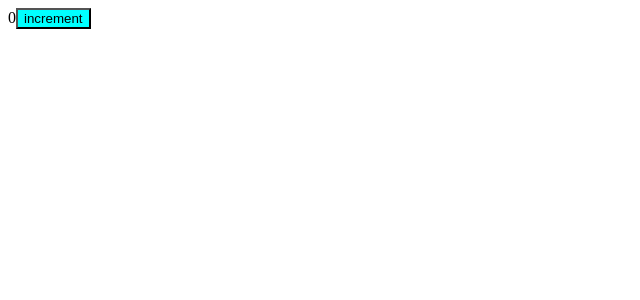
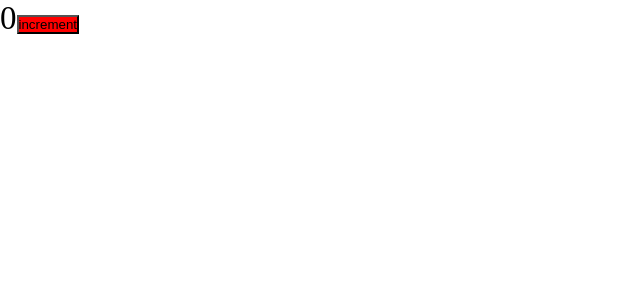
Before and after one commit to sergey12313/ulbi-production-project, a React app: page / in a window 1280 px wide. Shown: the top 300 px of the page, without its empty margins (0-640 px from the left). Built offline with nearby package versions, Linux system fonts and the light colour scheme.

Commit message:
добавил mini-css-extract-plugin и настроил ccs-modules

```diff
--- a/package.json
+++ b/package.json
@@ -18,6 +18,7 @@
     "css-loader": "^6.7.1",
     "dart-sass": "^1.25.0",
     "html-webpack-plugin": "^5.5.0",
+    "mini-css-extract-plugin": "^2.6.1",
     "sass": "^1.54.9",
     "sass-loader": "^13.0.2",
     "style-loader": "^3.3.1",
--- /dev/null
+++ b/src/components/App.module.scss
@@ -0,0 +1,6 @@
+.red {
+ background-color: red;
+}
+.h1 {
+ color: wheat;
+}
--- a/src/components/App.tsx
+++ b/src/components/App.tsx
@@ -1,11 +1,12 @@
 import {FC, useState} from "react";
-import "./style.scss"
+
+import styles from "./App.module.scss"
 
 export const App: FC = () => {
     const [counter, setCounter] = useState(0)
 
-    return <div>
+    return <div className="app">
         {counter}
-        <button className={'btn'} onClick={()=>setCounter(counter=> counter+1)}>increment</button>
+        <button className={styles.red} onClick={()=>setCounter(counter=> counter+1)}>increment</button>
     </div>
 }
--- a/src/components/style.scss
+++ /dev/null
@@ -1,4 +0,0 @@
-.btn {
-  background-color: aqua;
-
-}
--- /dev/null
+++ b/src/index.scss
@@ -0,0 +1,9 @@
+* {
+ margin: 0;
+  padding: 0;
+  box-sizing: border-box;
+
+}
+.app {
+  font-size: 33px;
+}
--- a/src/index.tsx
+++ b/src/index.tsx
@@ -1,5 +1,5 @@
 import ReactDOM from 'react-dom/client';
 import {App} from "./components/App";
-
+import "./index.scss"
 
 ReactDOM.createRoot(document.getElementById('root')!).render(<App/>)
```
Also changed, not shown: src/Global.d.ts (added, +13 -0 lines), 4 other files (tests, documents, lock files or other folders).
